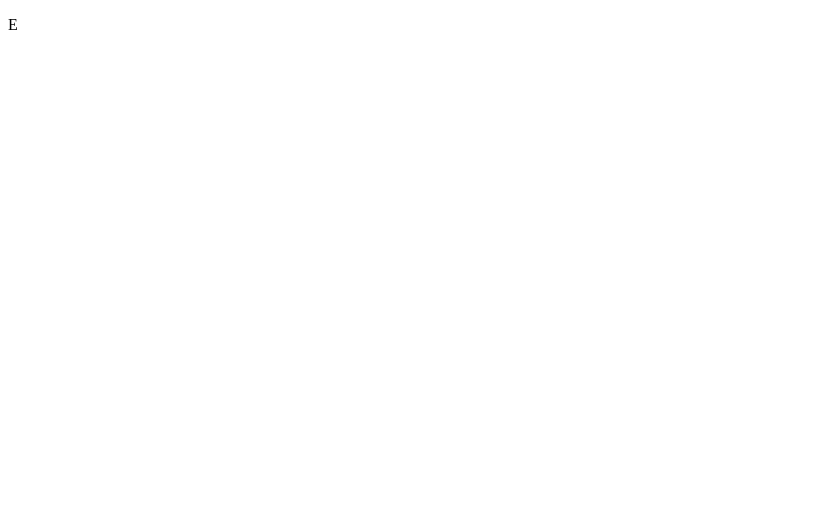
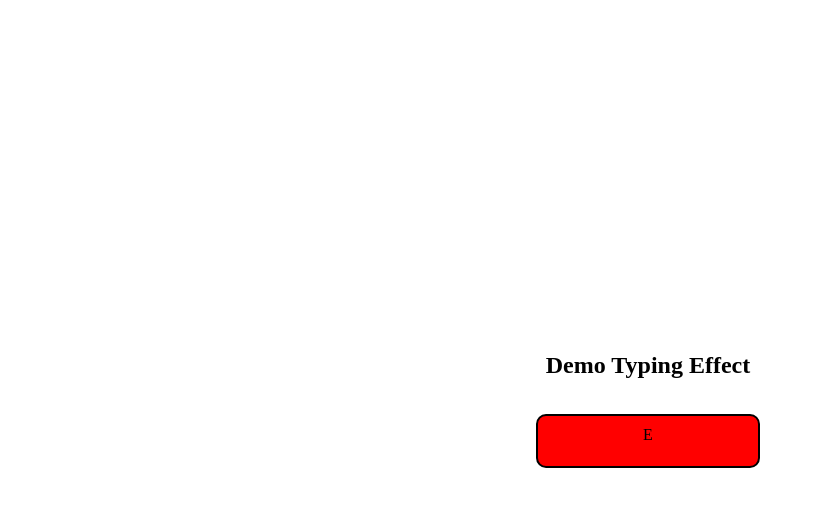
Before and after one commit to Asifedit/-Small-Project, a plain HTML site: page Typing Effect /index.html in a window 1280 px wide. Shown: the whole page, without its empty margins (0-814 px from the left). Drawn offline with Linux system fonts and the light colour scheme.

Commit message:
improve style

```diff
--- a/Typing Effect /index.html
+++ b/Typing Effect /index.html
@@ -4,10 +4,12 @@
   <meta charset="UTF-8">
   <meta http-equiv="X-UA-Compatible" content="IE=Edge">
   <meta name="viewport" content="width=device-width, initial-scale=1">
+  <link rel="stylesheet" href="style.css">
   <title>Typing Effect</title>
 </head>
 
 <body>
+  <h2>Demo Typing Effect</h2>
   <p id="Text"></p>
   <script src="main.js"></script>
 </body>
--- /dev/null
+++ b/Typing Effect /style.css
@@ -0,0 +1,18 @@
+body{
+    height: 100vh;
+    width: 100vw;
+    display: flex;
+    align-items: center;
+    justify-content: center;
+    flex-direction: column;
+}
+#Text{
+    display: inline-block;
+    background: red;
+    border: 2px solid #000000;
+    border-radius: 10px;
+    width: 200px;
+    height: 30px;
+    text-align: center;
+    padding: 10px;
+}
```
